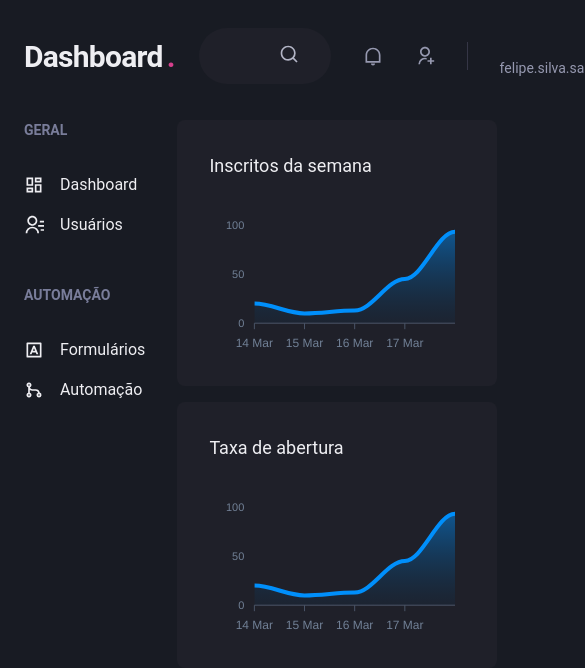
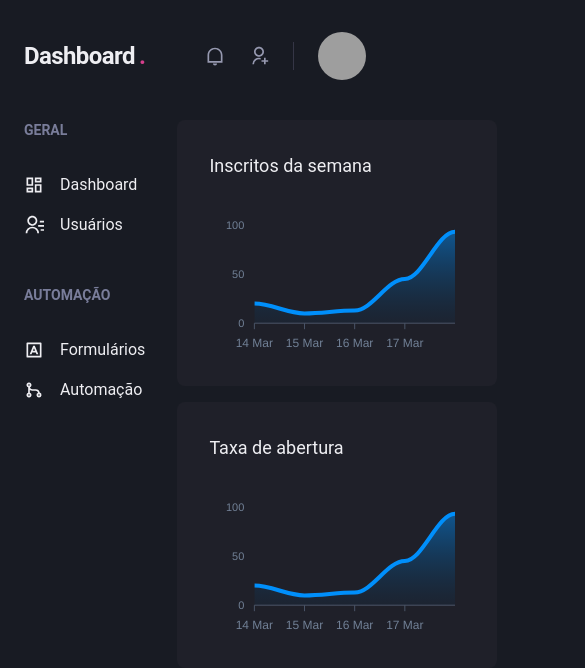
Before and after one commit to Feelpe/dashboard-next, a Next.js app: page /dashboard in a window 390 px wide. Shown: the top 668 px of the page, 585 px wide, since content can reach past the window. Built offline with nearby package versions, Linux system fonts and the light colour scheme; grey boxes are pictures that could not be loaded.

Commit message:
feat: add responsive Header

```diff
--- a/src/components/Header/Logo.tsx
+++ b/src/components/Header/Logo.tsx
@@ -3,7 +3,7 @@
 export function Logo() {
   return (
     <Text
-      fontSize="3xl"
+      fontSize={["2xl", "3xl"]}
       fontWeight="bold"
       letterSpacing="tight"
       w="64"
--- a/src/components/Header/NotificationsNav.tsx
+++ b/src/components/Header/NotificationsNav.tsx
@@ -4,9 +4,9 @@
 export function NotificationsNav() {
   return (
     <HStack
-      spacing="8"
-      mx="8"
-      pr="8"
+      spacing={["6", "8"]}
+      mx={["6", "8"]}
+      pr={["6", "8"]}
       py="1"
       color="gray.300"
       borderRightWidth={1}
--- a/src/components/Header/Profile.tsx
+++ b/src/components/Header/Profile.tsx
@@ -1,17 +1,20 @@
 import { Avatar, Box, Flex, Text } from "@chakra-ui/react";
 
-export function Profile() {
+interface ProfileProps {
+  showProfileData?: boolean;
+}
+
+export function Profile({ showProfileData }: ProfileProps) {
   return (
     <Flex align="center">
-      <Box mr="4" textAlign="right">
-        <Text>Felipe Silva Santos</Text>
-        <Text
-          color="gray.300"
-          fontSize="sm"
-        >
-          felipe.silva.santos.lawliet1@gmail.com
-        </Text>
-      </Box>
+      { showProfileData && (
+          <Box mr="4" textAlign="right">
+          <Text>Felipe Silva Santos</Text>
+          <Text color="gray.300" fontSize="sm">
+            felipe.silva.santos.lawliet1@gmail.com
+          </Text>
+        </Box>
+      )}
 
       <Avatar size="md" name="Felipe Silva" src="https://github.com/feelpe.png" />
     </Flex>
--- a/src/components/Header/index.tsx
+++ b/src/components/Header/index.tsx
@@ -1,4 +1,4 @@
-import { Flex } from "@chakra-ui/react";
+import { Flex, useBreakpointValue } from "@chakra-ui/react";
 
 import { Logo } from "./Logo";
 import { NotificationsNav } from "./NotificationsNav";
@@ -6,6 +6,11 @@
 import { SearchBox } from "./SearchBox";
 
 export function Header() {
+  const isWideVersion = useBreakpointValue({
+    base: false,
+    lg: true,
+  })
+
   return(
     <Flex
       as="header"
@@ -19,12 +24,12 @@
     >
       <Logo />
 
-      <SearchBox />
+      { isWideVersion && <SearchBox />}
 
       <Flex align="center" ml="auto">
         <NotificationsNav />
 
-        <Profile />
+        <Profile showProfileData={isWideVersion} />
       </Flex>
     </Flex>
   )
```
